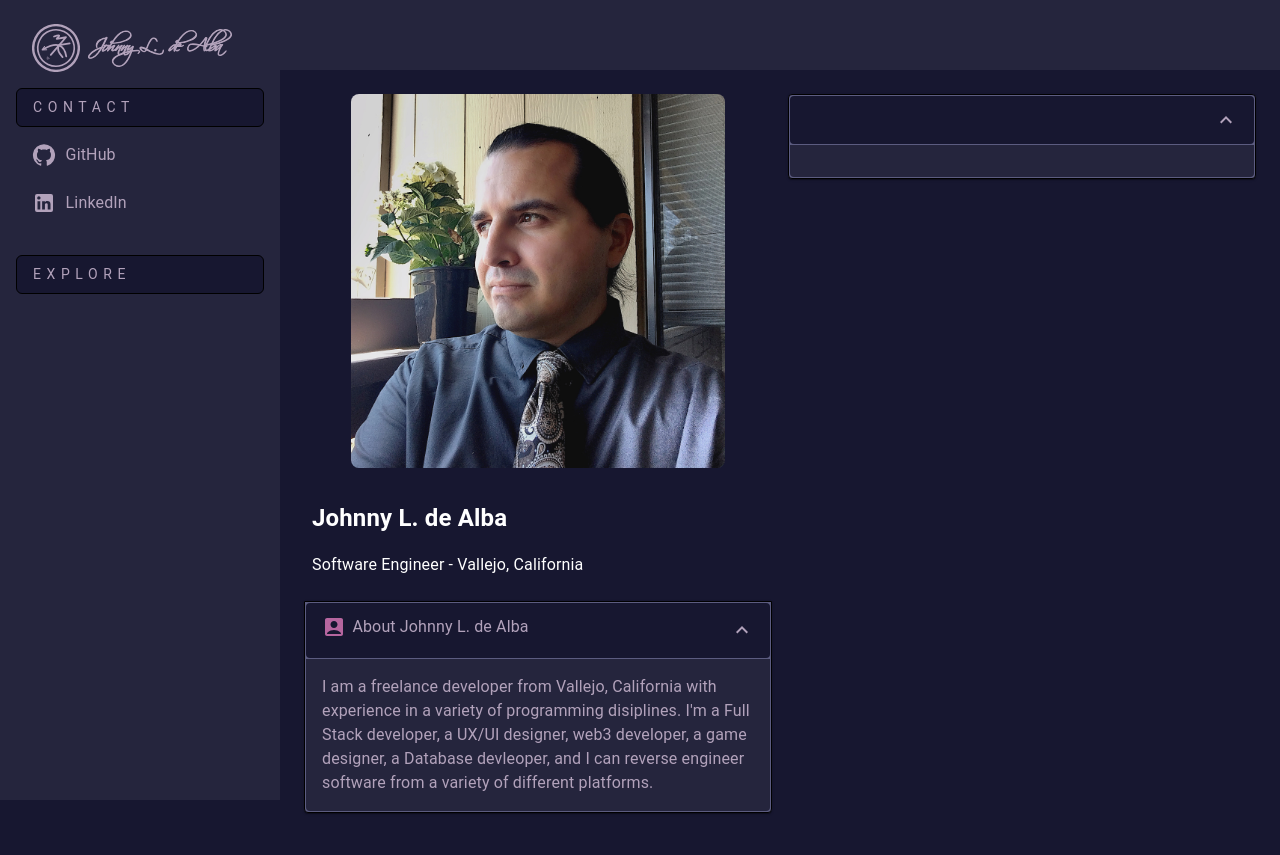
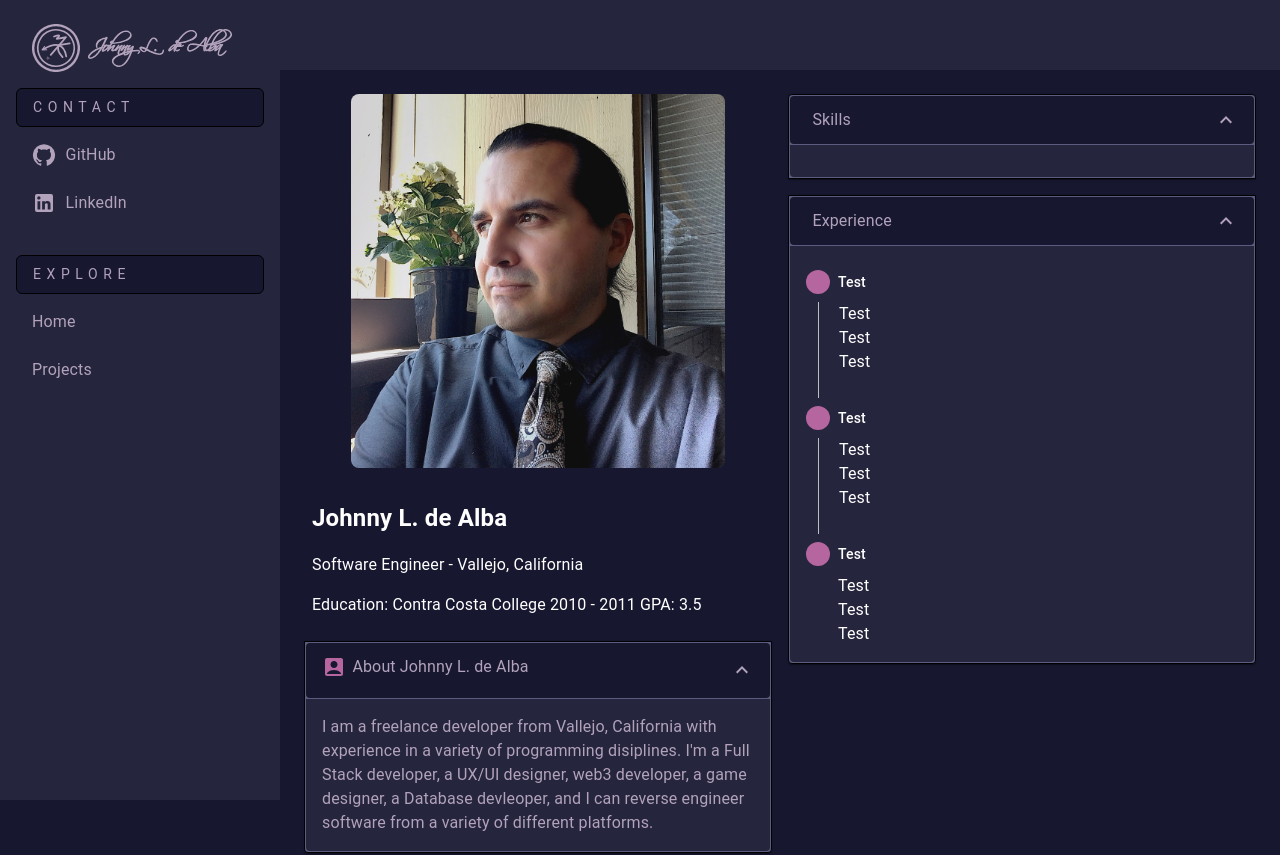
Before and after one commit to JohnnyLdeAlba/portfolio, a React (Create React App) app: page / in a window 1280 px wide. Shown: the top 855 px of the page. Built offline with nearby package versions, Linux system fonts and the light colour scheme.

Commit message:
Added experience section.

```diff
--- a/src/index.tsx
+++ b/src/index.tsx
@@ -23,6 +23,11 @@ import Accordion from '@mui/material/Accordion';
 import AccordionSummary from '@mui/material/AccordionSummary';
 import AccordionDetails from '@mui/material/AccordionDetails';
 
+import Stepper from '@mui/material/Stepper';
+import Step from '@mui/material/Step';
+import StepLabel from '@mui/material/StepLabel';
+import StepContent from '@mui/material/StepContent';
+
 import IconButton from '@mui/material/IconButton';
 import MenuIcon from '@mui/icons-material/Menu';
 
@@ -46,6 +51,7 @@ const config = {
     pink: '#b6669f',
     link: '#b2a2bb',
 
+    icon: '#b6669f',
     miniCard: '#171730',
     subtitle: '#b6669f'
   },
@@ -62,6 +68,7 @@ function getConfig() {return config;}
 
 const theme = createTheme({
   palette: {
+    primary: { main: config.palette.icon },
     background: {
       default: config.palette.background
     }
@@ -238,6 +245,18 @@ function Navigation(props: {children?:React.ReactNode}) {
       color: config.palette.link
     },
 
+    listSubCategory: {
+      margin: '8px 32px',
+      padding: '8px 0',
+      width: 'inherit',
+      border: '1px solid ' + config.palette.link,
+      borderWidth: '0 0 1px 0',
+      fontSize: '12px',
+      textTransform: 'uppercase',
+      letterSpacing: '0.4em',
+      color: config.palette.link
+    },
+
     listItem: {
       margin: '8px 16px',
       width: 'inherit',
@@ -281,7 +300,12 @@ function Navigation(props: {children?:React.ReactNode}) {
           <ListItem sx={style.listCategory}>
             Explore
           </ListItem>
-
+          <ListItem component={Link} href="https://github.com/JohnnyLdeAlba" button sx={style.listItem}>
+            Home
+          </ListItem>
+          <ListItem component={Link} href="https://github.com/JohnnyLdeAlba" button sx={style.listItem}>
+            Projects
+          </ListItem>
         </List>
       </Drawer>
   </>);
@@ -344,6 +368,7 @@ function Headline() {
     <Container sx={{padding: '8px', color: '#ffffff'}}>
       <H1>Johnny L. de Alba</H1>
       <p>Software Engineer - Vallejo, California</p>
+      <p>Education: Contra Costa College 2010 - 2011 GPA: 3.5</p>
     </Container>
   );
 }
@@ -630,6 +655,7 @@ function Layout() {
     <Menubar />
     <Navigation />
     <Container>
+
       <ColumnLayout>
         <Column>
           <ProfilePhoto />
@@ -639,14 +665,61 @@ I am a freelance developer from Vallejo, California with experience in a variety
          </Card>
         </Column>
         <Column>
-          <Card />
+          <Card title="Skills" />
+          <Card title="Experience">
+            <Stepper orientation="vertical">
+              <Step active expanded sx={{
+
+                 '.MuiStepIcon-text': {fill: config.palette.icon}
+              }}>
+                <StepLabel>
+                  <Box sx={{color: '#ffffff'}}>Test</Box>
+                </StepLabel>
+                <StepContent>
+                  <Box sx={{color: '#ffffff'}}>Test</Box>
+                  <Box sx={{color: '#ffffff'}}>Test</Box>
+                  <Box sx={{color: '#ffffff'}}>Test</Box>
+                </StepContent>
+              </Step>
+
+              <Step active expanded sx={{
+
+                 '.MuiStepIcon-text': {fill: config.palette.icon}
+              }}>
+                <StepLabel>
+                  <Box sx={{color: '#ffffff'}}>Test</Box>
+                </StepLabel>
+                <StepContent>
+                  <Box sx={{color: '#ffffff'}}>Test</Box>
+                  <Box sx={{color: '#ffffff'}}>Test</Box>
+                  <Box sx={{color: '#ffffff'}}>Test</Box>
+                </StepContent>
+              </Step>
+
+              <Step active expanded sx={{
+
+                 '.MuiStepIcon-text': {fill: config.palette.icon}
+              }}>
+                <StepLabel>
+                  <Box sx={{color: '#ffffff'}}>Test</Box>
+                </StepLabel>
+                <StepContent>
+                  <Box sx={{color: '#ffffff'}}>Test</Box>
+                  <Box sx={{color: '#ffffff'}}>Test</Box>
+                  <Box sx={{color: '#ffffff'}}>Test</Box>
+                </StepContent>
+              </Step>
+
+            </Stepper>
+          </Card>
         </Column>
       </ColumnLayout>
+
       <RowLayout>
         <Gallery title="Projects" />
       </RowLayout>
 
-    <Project title="Project Name" previewImage="profile-photo.jpg" />
+      <Project title="Project Name" previewImage="profile-photo.jpg" />
     </Container>
 
 
```
